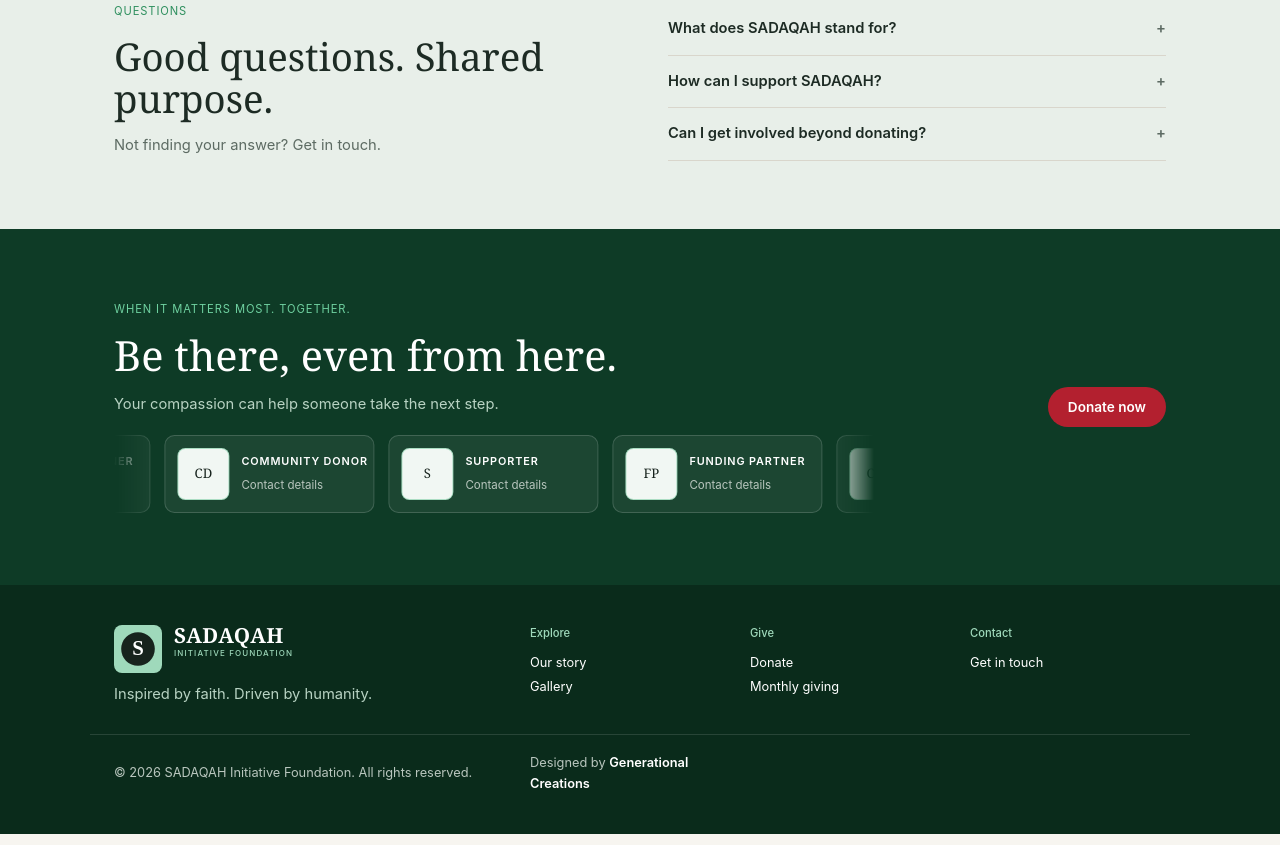
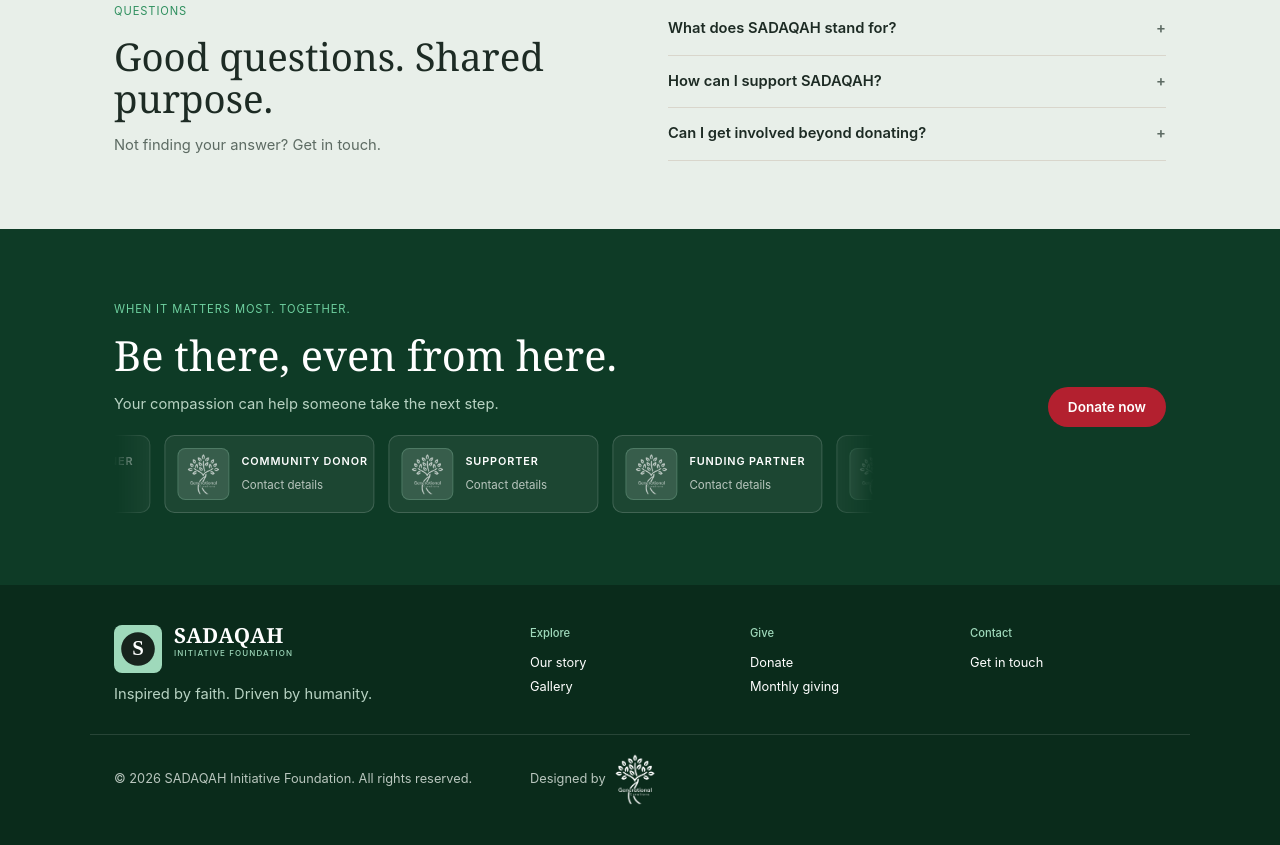
Before and after one commit to Generational-creations/SADAQAH, a plain HTML site: page index.html in a window 1280 px wide. Shown: the part 2870-3715 px from the top of the page. Drawn offline with Linux system fonts and the light colour scheme.

Commit message:
sponsor logo

```diff
--- a/index.html
+++ b/index.html
@@ -328,42 +328,42 @@
             <div class="funders-marquee" aria-label="Funder and donor logos">
               <div class="funders-marquee-track">
                 <article class="funder-card" aria-label="Funding partner placeholder">
-                  <span class="funder-logo-mark">FP</span>
+                  <img class="funder-logo-mark" src="images/gen-w-cutout.png" alt="" />
                   <div>
                     <strong>Funding Partner</strong>
                     <span>Contact details</span>
                   </div>
                 </article>
                 <article class="funder-card" aria-label="Community donor placeholder">
-                  <span class="funder-logo-mark">CD</span>
+                  <img class="funder-logo-mark" src="images/gen-w-cutout.png" alt="" />
                   <div>
                     <strong>Community Donor</strong>
                     <span>Contact details</span>
                   </div>
                 </article>
                 <article class="funder-card" aria-label="Supporter placeholder">
-                  <span class="funder-logo-mark">S</span>
+                  <img class="funder-logo-mark" src="images/gen-w-cutout.png" alt="" />
                   <div>
                     <strong>Supporter</strong>
                     <span>Contact details</span>
                   </div>
                 </article>
                 <article class="funder-card" aria-hidden="true">
-                  <span class="funder-logo-mark">FP</span>
+                  <img class="funder-logo-mark" src="images/gen-w-cutout.png" alt="" />
                   <div>
                     <strong>Funding Partner</strong>
                     <span>Contact details</span>
                   </div>
                 </article>
                 <article class="funder-card" aria-hidden="true">
-                  <span class="funder-logo-mark">CD</span>
+                  <img class="funder-logo-mark" src="images/gen-w-cutout.png" alt="" />
                   <div>
                     <strong>Community Donor</strong>
                     <span>Contact details</span>
                   </div>
                 </article>
                 <article class="funder-card" aria-hidden="true">
-                  <span class="funder-logo-mark">S</span>
+                  <img class="funder-logo-mark" src="images/gen-w-cutout.png" alt="" />
                   <div>
                     <strong>Supporter</strong>
                     <span>Contact details</span>
@@ -399,7 +399,10 @@
       </div>
       <div class="wrap footer-bottom">
         <p>&copy; 2026 SADAQAH Initiative Foundation. All rights reserved.</p>
-        <p>Designed by <strong>Generational Creations</strong></p>
+        <p class="footer-credit">
+          <span>Designed by</span>
+          <img src="images/gen-w-cutout.png" alt="Generational Creations" />
+        </p>
       </div>
     </footer>
 
```
Also changed, not shown: images/gen-g-cutout.png (added), images/gen-w-cutout.png (added), styles.css.
